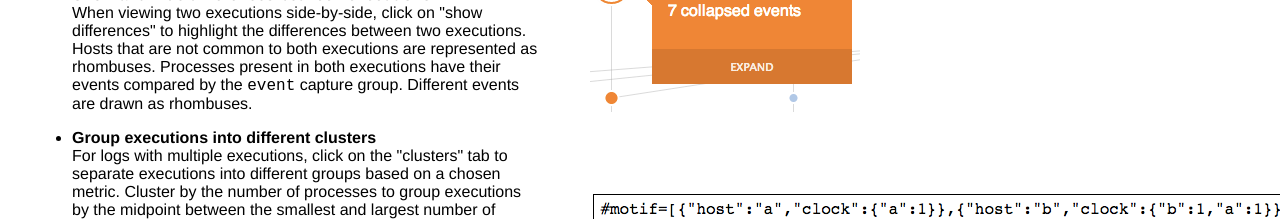
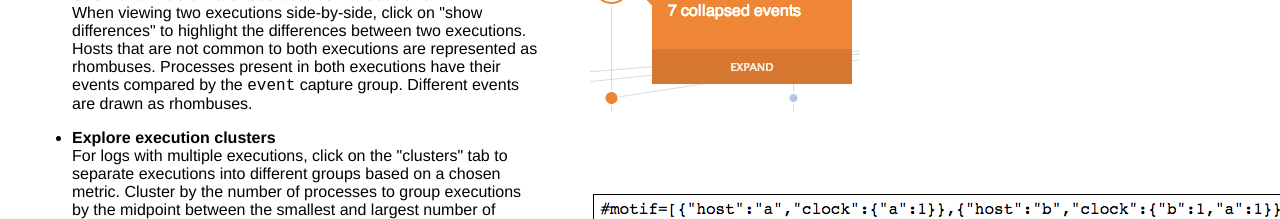
Before and after one commit to DistributedClocks/shiviz, a plain HTML site: page index.html in a window 1280 px wide. Shown: the part 1580-1799 px from the top of the page. Drawn offline with nearby package versions, Linux system fonts and the light colour scheme.

Commit message:
Updated description and image for clustering on home page

```diff
--- a/index.html
+++ b/index.html
@@ -133,7 +133,7 @@
                     </li>
 
                     <li>
-                    <strong>Group executions into different clusters</strong>
+                    <strong>Explore execution clusters</strong>
                         <br>
                         For logs with multiple executions, click on the
                         "clusters" tab to separate executions into
```
Also changed, not shown: images/cluster.png.
